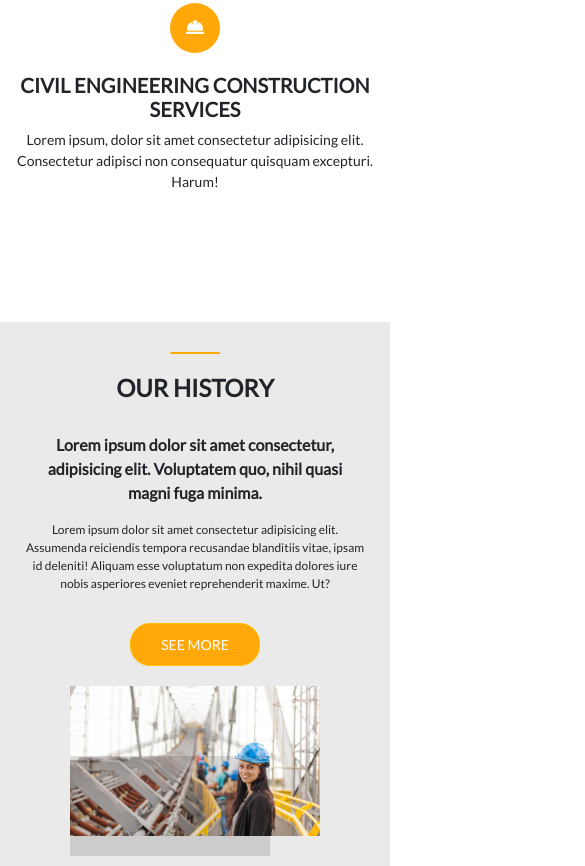
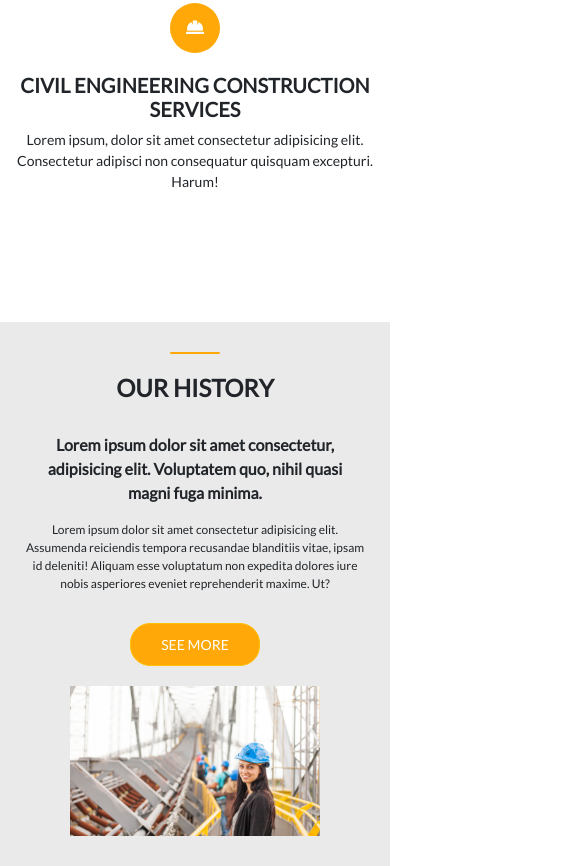
Before and after one commit to Aryaashari/construction-website, a plain HTML site: page index.html in a window 390 px wide. Shown: the part 1949-2815 px from the top of the page, 585 px wide, since content can reach past the window. Drawn offline with nearby package versions, Linux system fonts and the light colour scheme.

Commit message:
memeperbaiki history image pada tampilan mobile

```diff
--- a/css/style.css
+++ b/css/style.css
@@ -352,8 +352,7 @@ body {
     }
 
     .history .history-img::after {
-        width: 200px;
-        height: 100px;
+        background-color: transparent;
     }
 
 }
```
